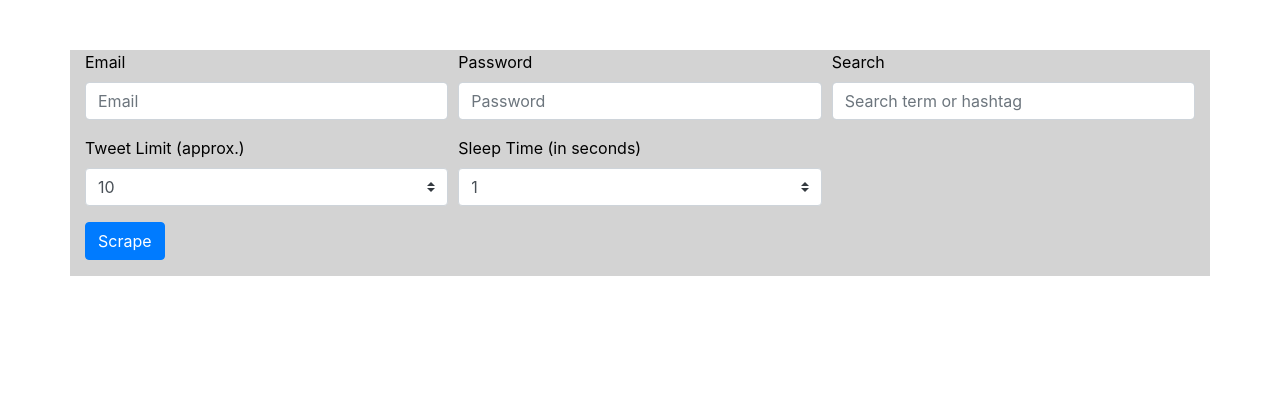
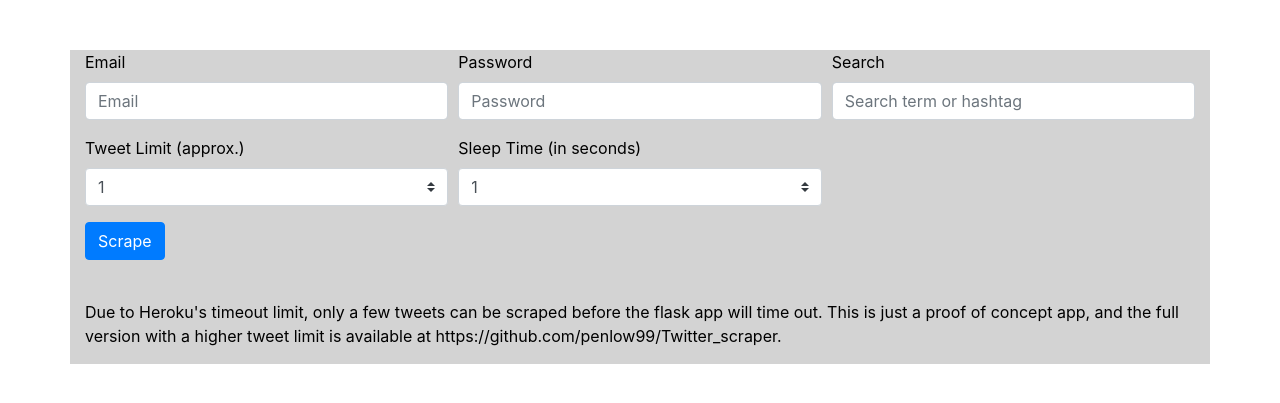
Before and after one commit to penlow99/Twitter_scraper, a Flask app: page /index in a window 1280 px wide. Shown: the top 403 px of the page. Run offline with Flask 2, Linux system fonts and the light colour scheme.

Commit message:
heroku changes

```diff
--- a/templates/index.html
+++ b/templates/index.html
@@ -24,11 +24,14 @@
                         <div class="form-group col-md-4">
                             <label for="selectTweetLimit">Tweet Limit (approx.)</label>
                             <select class="custom-select mr-sm-2" id="selectTweetLimit" name="tweet_limit">
-                                <option selected value="10">10</option>
+                                <option selected value="1">1</option>
+                                <option value="2">2</option>
+                                <option value="3">3</option>
+                                <!-- <option selected value="50">50</option>
                                 <option value="100">100</option>
                                 <option value="250">250</option>
                                 <option value="500">500</option>
-                                <option value="1000">1000</option>
+                                <option value="1000">1000</option> -->
                             </select>
                         </div>
                         <div class="form-group col-md-4">
@@ -60,6 +63,14 @@
                 </form>
             </div>
         </div>
+        <div class="row">
+            <div class="col-sm">
+                <br/>
+                <p>Due to Heroku's timeout limit, only a few tweets can be scraped before the flask app will time out. This is just a proof of concept app, and the full version with
+                    a higher tweet limit is available at https://github.com/penlow99/Twitter_scraper.
+                </p>
+            </div>
+        </div>
         <div class="row" id="scrapeMessage" style="display: none;">
             <div class="col-sm">
                 <br/>
--- a/templates/scrape.html
+++ b/templates/scrape.html
@@ -22,7 +22,7 @@
                 </div>
                 <div class="form-row">
                     <div class="form-group col-md-4">
-                        <label for="selectTweetLimit">Tweet Limit</label>
+                        <label for="selectTweetLimit">Tweet Limit (approx.)</label>
                         <select class="custom-select mr-sm-2" id="selectTweetLimit" name="tweet_limit">
                             <option selected value="{{tweet_limit}}">{{tweet_limit}}</option>
                         </select>
```
